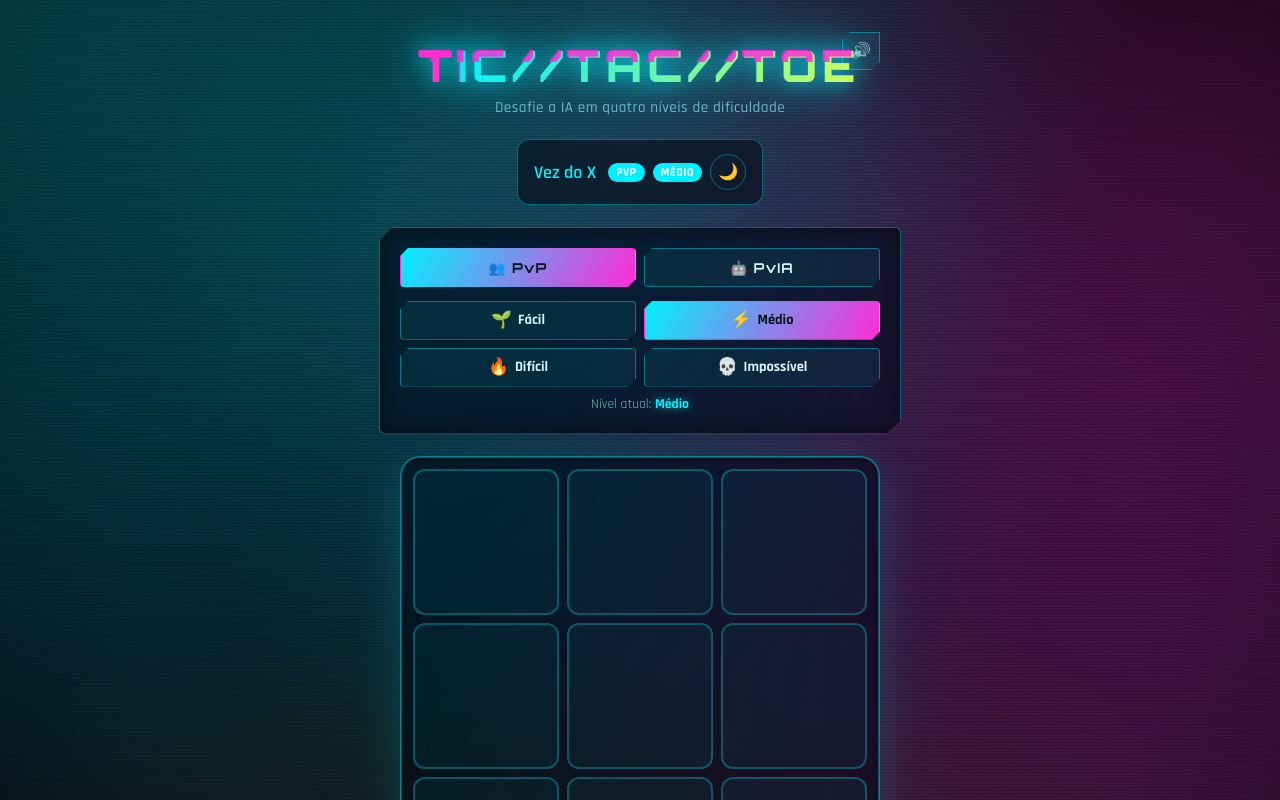
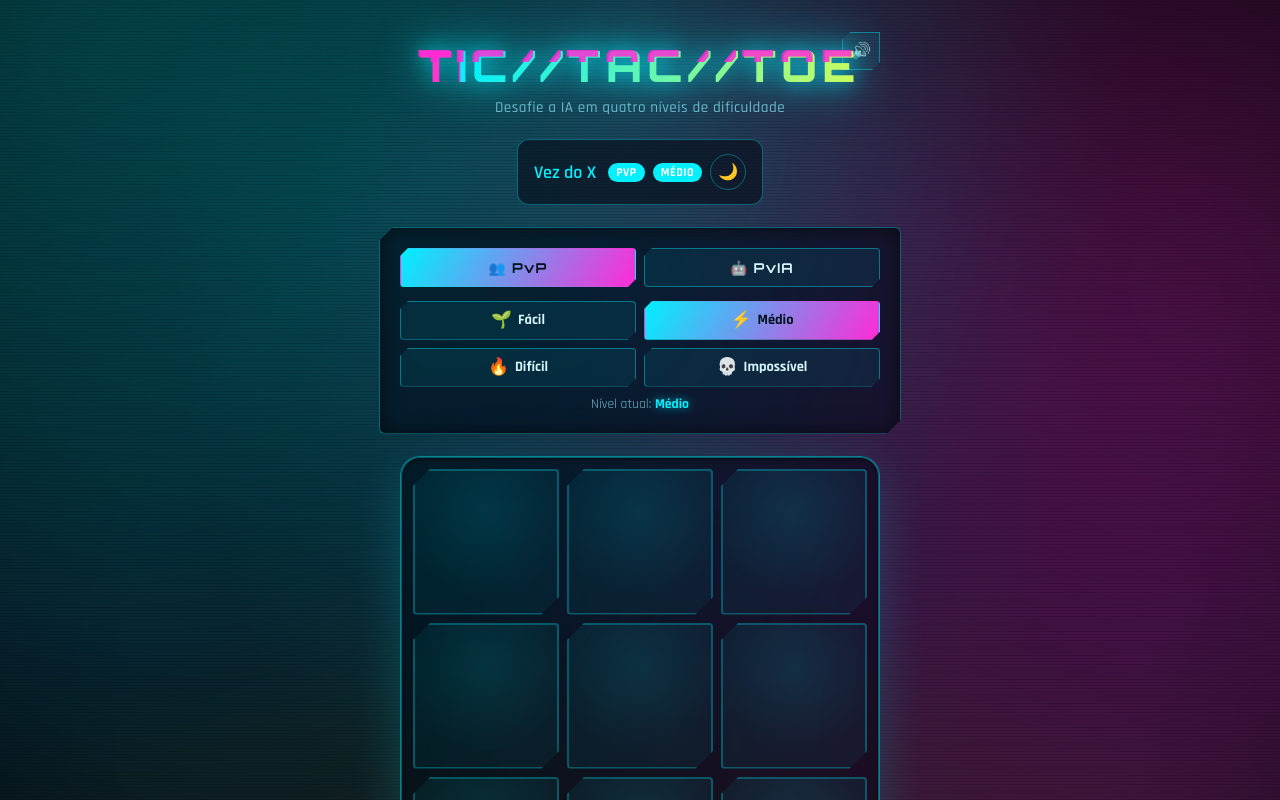
Before and after one commit to Marcelo-Marcos999/teste-estudio, a React (Vite) app: page / in a window 1280 px wide. Shown: the top 800 px of the page. Built offline with nearby package versions, Linux system fonts and the light colour scheme.

Commit message:
feat: add src/components/Cell.module.css

```diff
--- a/src/components/Cell.module.css
+++ b/src/components/Cell.module.css
@@ -5,36 +5,44 @@
   display: flex;
   align-items: center;
   justify-content: center;
-  font-size: clamp(2rem, 8vw, 4rem);
-  font-weight: 700;
-  font-family: system-ui, -apple-system, sans-serif;
-  background: var(--cell-bg, #f8f9fa);
-  border: 2px solid var(--cell-border, #dee2e6);
-  border-radius: 12px;
+  background: var(--cell-bg, rgba(0, 240, 255, 0.05));
+  border: 2px solid var(--cell-border, rgba(0, 240, 255, 0.28));
+  border-radius: 4px;
+  clip-path: polygon(12% 0, 100% 0, 100% 88%, 88% 100%, 0 100%, 0 12%);
   cursor: pointer;
+  color: var(--fg, #d6f7ff);
   transition: transform 0.18s ease, background 0.2s ease, border-color 0.2s ease,
-    box-shadow 0.25s ease, color 0.2s ease;
+    box-shadow 0.25s ease;
   user-select: none;
   overflow: hidden;
-  animation: cellIn 0.35s cubic-bezier(0.22, 1, 0.36, 1) backwards;
+}
+
+/* Brilho interno luminoso */
+.cell::before {
+  content: '';
+  position: absolute;
+  inset: 0;
+  background: radial-gradient(circle at 50% 30%, var(--cell-shine, rgba(0, 240, 255, 0.18)), transparent 70%);
+  opacity: 0.5;
+  pointer-events: none;
 }
 
 .cell::after {
   content: '';
   position: absolute;
   inset: 0;
-  border-radius: inherit;
-  background: radial-gradient(circle at 50% 50%, var(--cell-shine, rgba(255, 255, 255, 0.55)), transparent 70%);
+  background: radial-gradient(circle at 50% 50%, var(--cell-shine, rgba(0, 240, 255, 0.18)), transparent 72%);
   opacity: 0;
   transition: opacity 0.25s ease;
   pointer-events: none;
 }
 
 .cell:hover:not(:disabled) {
-  background: var(--cell-hover, #e9ecef);
-  border-color: var(--primary, #adb5bd);
-  transform: translateY(-2px);
-  box-shadow: 0 10px 24px var(--cell-hover-shadow, rgba(99, 102, 241, 0.28));
+  background: var(--cell-hover, rgba(0, 240, 255, 0.14));
+  border-color: var(--primary, #00f0ff);
+  transform: translateY(-3px);
+  box-shadow: 0 8px 22px var(--cell-hover-shadow, rgba(0, 240, 255, 0.5)),
+    0 0 18px var(--cell-hover-shadow, rgba(0, 240, 255, 0.5));
 }
 
 .cell:hover:not(:disabled)::after {
@@ -42,7 +50,7 @@
 }
 
 .cell:active:not(:disabled) {
-  transform: scale(0.94);
+  transform: scale(0.95);
 }
 
 .cell:focus {
@@ -50,14 +58,14 @@
 }
 
 .cell:focus-visible {
-  outline: 3px solid var(--focus-ring, #3498db);
+  outline: 3px solid var(--focus-ring, #00f0ff);
   outline-offset: -3px;
   z-index: 1;
 }
 
 .cell:disabled {
   cursor: not-allowed;
-  opacity: 0.6;
+  opacity: 0.55;
 }
 
 .cell.filled {
@@ -65,109 +73,144 @@
 }
 
 .cell.x {
-  color: var(--x-color, #e74c3c);
-  text-shadow: 0 0 14px var(--x-glow, rgba(231, 76, 60, 0.55));
-  animation: pop 0.32s cubic-bezier(0.34, 1.56, 0.64, 1);
+  color: var(--x-color, #00f0ff);
 }
 
 .cell.o {
-  color: var(--o-color, #3498db);
-  text-shadow: 0 0 18px rgba(52, 152, 219, 0.65);
-  animation: pop 0.32s cubic-bezier(0.34, 1.56, 0.64, 1);
-}
-
-.cell.pop .content {
-  animation: contentIn 0.32s cubic-bezier(0.34, 1.56, 0.64, 1);
+  color: var(--o-color, #ff2bd6);
 }
 
 .cell.winning {
-  border-color: var(--win-glow, #ffc107);
-  animation: pulse 1.5s ease-in-out infinite;
-  box-shadow: 0 0 0 2px var(--win-glow, #ffc107),
-    0 0 24px var(--win-glow, rgba(255, 193, 7, 0.6));
+  border-color: var(--win-glow, #f5ff3d);
+  background: var(--cell-win-bg, rgba(245, 255, 61, 0.12));
+  animation: winPulse 1.3s ease-in-out infinite;
 }
 
 .cell.glow {
-  background: var(--cell-win-bg, rgba(255, 193, 7, 0.14));
+  box-shadow: 0 0 0 2px var(--win-glow, #f5ff3d),
+    0 0 26px var(--win-glow, rgba(245, 255, 61, 0.7)),
+    0 0 46px var(--secondary, #ff2bd6);
 }
 
 .cell.draw {
-  color: var(--muted, #7f8c8d);
-  background: var(--cell-bg, #f5f5f5);
+  color: var(--draw-color, #6fb8c9);
 }
 
-@keyframes pop {
-  0% {
-    transform: scale(0.4);
-    opacity: 0;
-  }
-  60% {
-    transform: scale(1.15);
-    opacity: 1;
-  }
-  100% {
-    transform: scale(1);
-    opacity: 1;
-  }
+.content {
+  position: relative;
+  z-index: 1;
+  display: flex;
+  align-items: center;
+  justify-content: center;
+  width: 100%;
+  height: 100%;
 }
 
-@keyframes contentIn {
-  0% {
-    transform: scale(0.4) rotate(-12deg);
-    opacity: 0;
-  }
-  60% {
-    transform: scale(1.18) rotate(4deg);
-    opacity: 1;
-  }
-  100% {
-    transform: scale(1) rotate(0deg);
-    opacity: 1;
-  }
+/* ---------- Peças SVG ---------- */
+
+.piece {
+  width: 62%;
+  height: 62%;
+  display: block;
+  filter: drop-shadow(0 0 6px var(--x-glow, rgba(0, 240, 255, 0.75)));
 }
 
-@keyframes pulse {
+.o .piece {
+  filter: drop-shadow(0 0 6px var(--o-glow, rgba(255, 43, 214, 0.75)));
+}
+
+.winning .piece {
+  filter: drop-shadow(0 0 8px var(--win-glow, rgba(245, 255, 61, 0.9)))
+    drop-shadow(0 0 18px var(--secondary, rgba(255, 43, 214, 0.6)));
+}
+
+/* Gradiente: por padrão usa a cor de X; troca para O no contexto .o */
+.stopA { stop-color: var(--x-color, #00f0ff); }
+.stopB { stop-color: var(--secondary, #ff2bd6); }
+
+.o .stopA { stop-color: var(--o-color, #ff2bd6); }
+.o .stopB { stop-color: var(--secondary, #00ffc8); }
+
+.tips {
+  fill: var(--x-color, #00f0ff);
+}
+
+.o .tips {
+  fill: var(--o-color, #ff2bd6);
+}
+
+.node {
+  fill: var(--o-color, #ff2bd6);
+}
+
+/* Efeito de desenho (stroke-dasharray/dashoffset) — pathLength="100" */
+.stroke1,
+.stroke2,
+.energy,
+.ringOuter,
+.ringInner {
+  stroke-dasharray: 100;
+  stroke-dashoffset: 100;
+  animation: drawStroke 0.55s ease-out forwards;
+}
+
+.stroke2 {
+  animation-delay: 0.18s;
+}
+
+.energy {
+  animation: energyDraw 0.5s ease-out 0.34s forwards, energyGlow 1.6s ease-in-out 0.84s infinite;
+}
+
+.ringInner {
+  animation-duration: 0.7s;
+}
+
+@keyframes drawStroke {
+  to { stroke-dashoffset: 0; }
+}
+
+@keyframes energyDraw {
+  from { stroke-dashoffset: 100; opacity: 0; }
+  to { stroke-dashoffset: 0; opacity: 1; }
+}
+
+@keyframes energyGlow {
+  0%, 100% { opacity: 0.4; }
+  50% { opacity: 1; }
+}
+
+@keyframes winPulse {
   0%, 100% {
-    box-shadow: 0 0 0 0 var(--win-glow, rgba(255, 193, 7, 0.4));
+    box-shadow: 0 0 0 2px var(--win-glow, rgba(245, 255, 61, 0.5)),
+      0 0 16px var(--win-glow, rgba(245, 255, 61, 0.5));
   }
   50% {
-    box-shadow: 0 0 0 12px transparent;
-  }
-}
-
-@keyframes cellIn {
-  from {
-    opacity: 0;
-    transform: scale(0.8);
-  }
-  to {
-    opacity: 1;
-    transform: scale(1);
+    box-shadow: 0 0 0 3px var(--secondary, rgba(255, 43, 214, 0.7)),
+      0 0 30px var(--secondary, rgba(255, 43, 214, 0.7));
   }
 }
 
 @media (prefers-reduced-motion: reduce) {
   .cell {
-    animation: none;
     transition: none;
   }
 
-  .cell:hover:not(:disabled) {
-    transform: none;
-  }
-
+  .cell:hover:not(:disabled),
   .cell:active:not(:disabled) {
     transform: none;
   }
 
-  .cell.x,
-  .cell.o,
-  .cell.pop .content,
   .cell.winning {
     animation: none;
   }
 
-  .cell::after {
-    transition: none;
+  .stroke1,
+  .stroke2,
+  .energy,
+  .ringOuter,
+  .ringInner {
+    animation: none;
+    stroke-dashoffset: 0;
   }
 }
```
